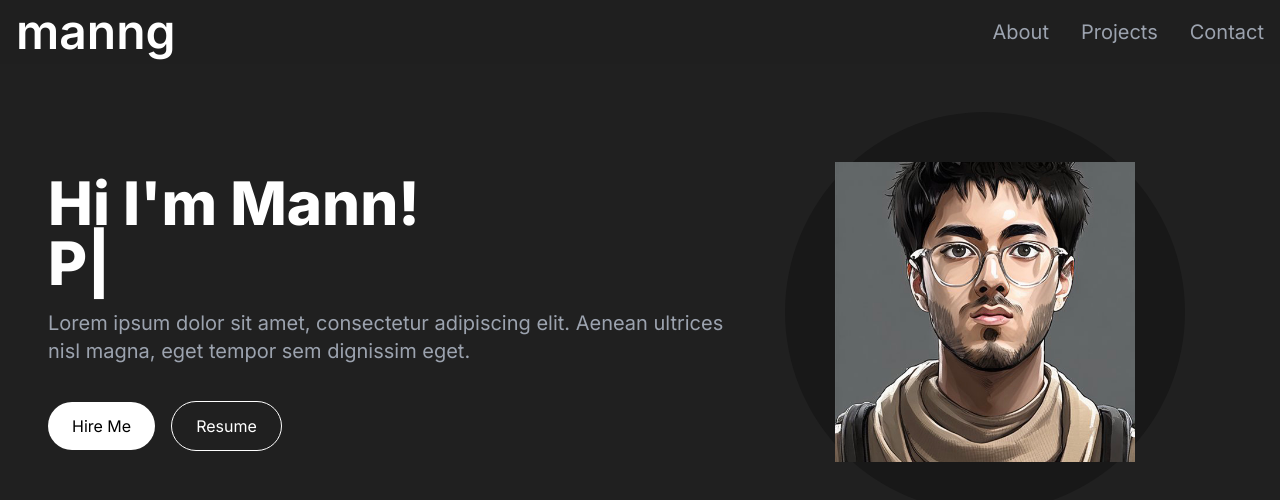
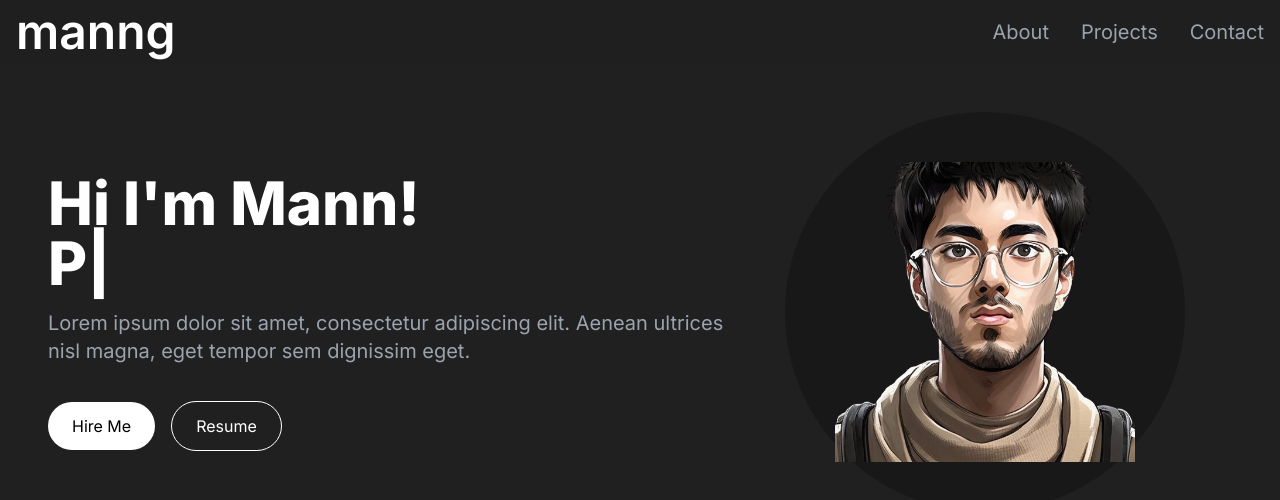
Before and after one commit to manngup/manng.net, a Next.js app: page / in a window 1280 px wide. Shown: the top 500 px of the page. Built offline with nearby package versions, Linux system fonts and the light colour scheme.

Commit message:
removed bg from profile photo

```diff
--- a/src/app/components/Header.tsx
+++ b/src/app/components/Header.tsx
@@ -49,7 +49,7 @@ const Header = () => {
             <div className="col-span-5 place-self-center mt-4 lg:mt-0 ">
                 <div className="rounded-full bg-[#181818] w-[250px] h-[250px] lg:w-[400px] lg:h-[400px] relative">
                     <Image
-                    src="/images/profile.jpg"
+                    src="/images/profile-no-bg.png"
                     alt="portfolio image"
                     className="absolute transform -translate-x-1/2 -translate-y-1/2 top-1/2 left-1/2"
                     width={300}
```
Also changed, not shown: public/images/profile-no-bg.png (added).
